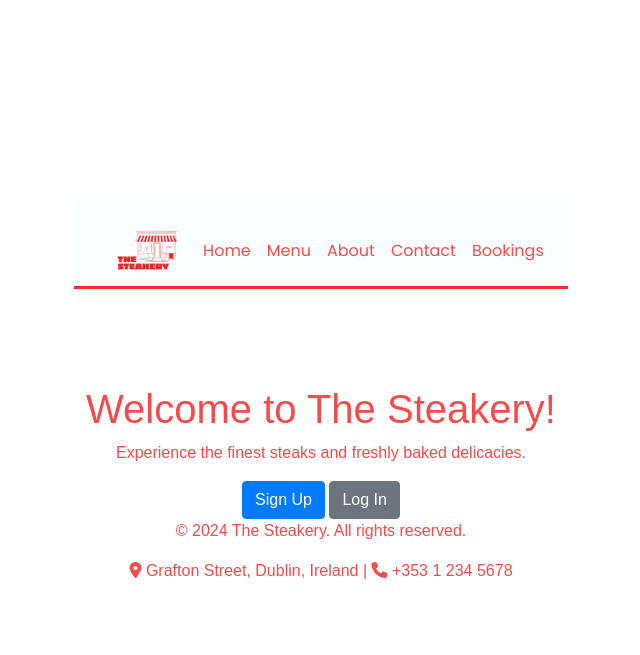
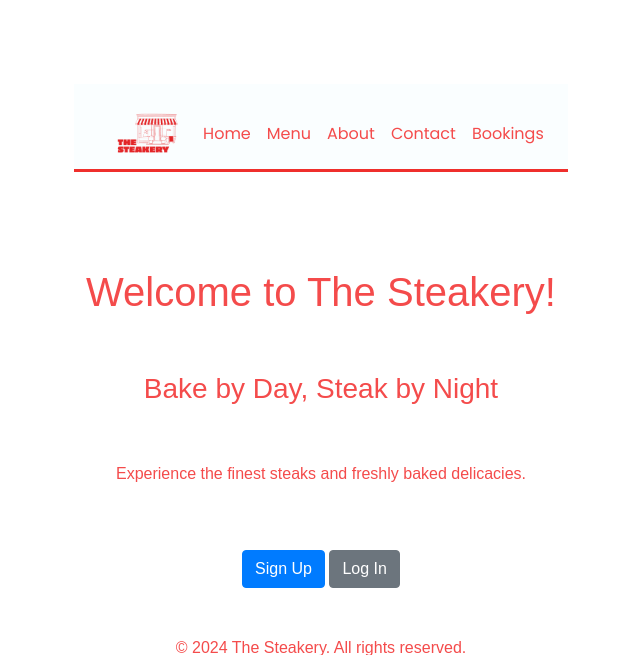
Before and after one commit to micdr93/TheSteakeryPP4, a Django app: page / in a window 1280 px wide. Shown: the top 655 px of the page, without its empty margins (319-959 px from the left). Run offline with Django 4.2, Linux system fonts and the light colour scheme; some libraries are stand-ins or nearby versions.

Commit message:
updated templates with linebreaks

```diff
--- a/templates/about.html
+++ b/templates/about.html
@@ -35,7 +35,7 @@
     <section id="about" class="container my-5">
         <h2>Our Story</h2>
         <p>The Steakery was born out of a passion for quality food and a love for the city of Dublin. Combining the best of both worlds—grilling and baking—we offer a unique dining experience that has quickly become a favorite among locals and visitors alike. Our chefs are dedicated to using only the finest ingredients, sourced locally whenever possible, to create dishes that are both flavorful and satisfying.</p>
-
+        <br> </br>
         <h2>Our Philosophy</h2>
         <p>At The Steakery, we believe that great food comes from great ingredients. That’s why we focus on quality at every step, from selecting the best cuts of meat to baking our bread fresh every day. We strive to create a warm and welcoming atmosphere where you can enjoy the finest steaks and bakery delights in Dublin.</p>
 
--- a/templates/base.html
+++ b/templates/base.html
@@ -56,7 +56,7 @@
         <!-- Your content will be inserted here -->
         {% endblock %}
     </main>
-
+    <br> </br>
     <!-- Footer -->
     <footer>
         <p>&copy; 2024 The Steakery. All rights reserved.</p>
--- a/templates/home.html
+++ b/templates/home.html
@@ -4,8 +4,11 @@
 <br> </br>
 <div class="container text-center mt-5">
     <h1>Welcome to The Steakery!</h1>
+    <br> </br>
+    <h3>Bake by Day, Steak by Night</h3>
+    <br> </br>
     <p>Experience the finest steaks and freshly baked delicacies.</p>
-
+    <br> </br>
     {% if user.is_authenticated %}
         <p>Welcome back, {{ user.username }}!</p>
         <a href="{% url 'logout' %}" class="btn btn-primary">Log Out</a>
--- a/templates/index.html
+++ b/templates/index.html
@@ -18,6 +18,7 @@ The Steakery
         <img src="media/tslogo.webp" class="img-fluid" alt="The Steakery Restaurant">
         <div class="hero-text mt-4">
             <h2>Experience the Art of Grilling and Baking</h2>
+            <h3>Bake by Day, Steak by Night</h3>
             <p>Where savory meets sweet in the heart of Dublin.</p>
 
         </div>
--- a/templates/menu.html
+++ b/templates/menu.html
@@ -3,10 +3,13 @@
 {% block title %}The Steakery | Menu{% endblock %}
 
 {% block content %}
+
+<br> </br>
 <header>
+
     <h1>Our Menu</h1>
 </header>
-
+<br> </br>
 <section id="menu" class="container">
     <div class="menu-sections">
         <div class="menu-category">
```
